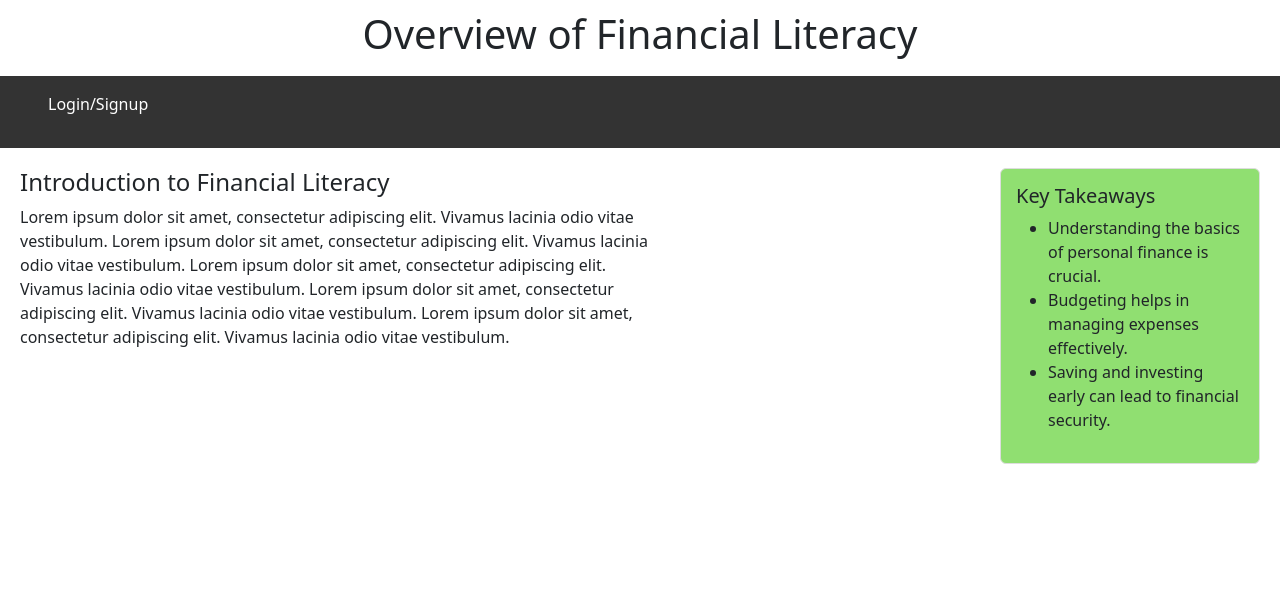
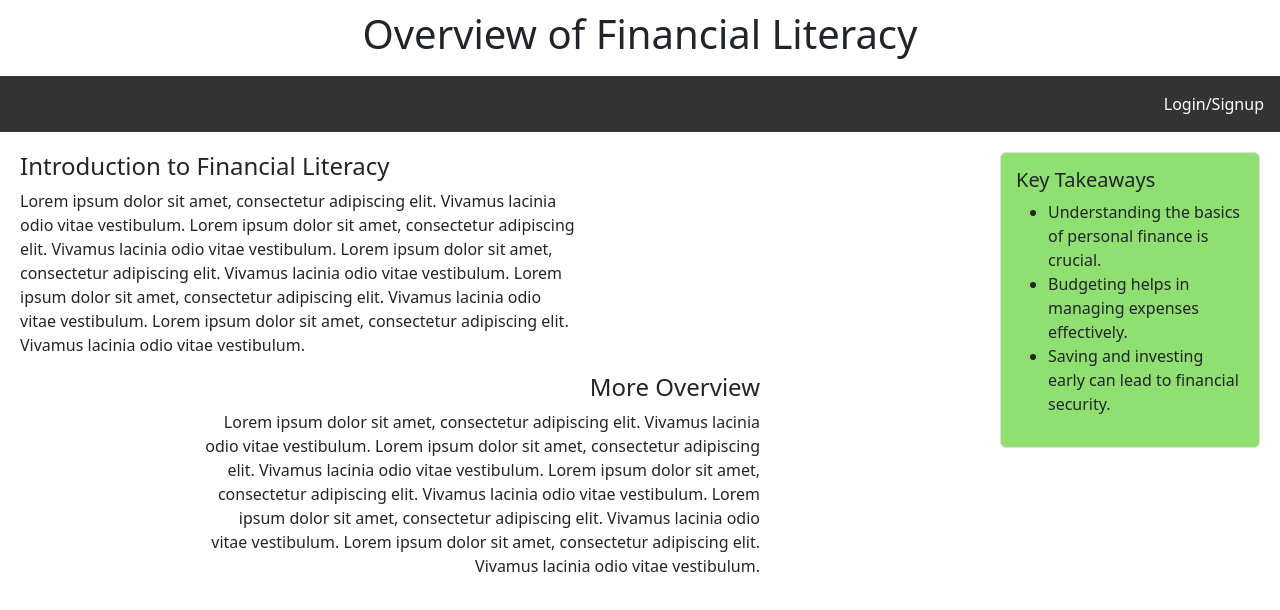
Before and after one commit to KameronCarter/Thesis, a React (Vite) app in the folder client/: page / in a window 1280 px wide. Shown: the top 610 px of the page. Built offline with nearby package versions, Linux system fonts and the light colour scheme.

Commit message:
Current verison of home page with correct navbar

```diff
--- a/client/src/components/Navbar.jsx
+++ b/client/src/components/Navbar.jsx
@@ -5,7 +5,7 @@ function Navbar() {
     return (
         <>
             <nav className="navbar">
-                <ul className='navbar-links'>
+                <ul>
                     <li><Link to="/Login">Login/Signup</Link></li>
                 </ul>
             </nav>
--- a/client/src/components/navbar.css
+++ b/client/src/components/navbar.css
@@ -1,18 +1,21 @@
-/* Navbar.css */
 .navbar {
     background-color: #333;
     padding: 1rem;
+    /* width: 100%; */
 }
+
 
 .navbar ul {
     display: flex;
+    justify-content: flex-end;
     list-style: none;
-    align-items: center;
-    gap: 1rem;
+    margin: 0;
+    padding: 0;
+    width: 100%;
 }
 
-.navbar-links {
-    justify-content: space-between;
+.navbar li {
+    margin-left: 1rem;
 }
 
 .navbar a {
--- a/client/src/pages/Home.jsx
+++ b/client/src/pages/Home.jsx
@@ -20,8 +20,17 @@ function Home() {
 
             <div className="main-container">
                 <section className="content">
+
                     <h4>Introduction to Financial Literacy</h4>
-                    <p>
+                    <p className="left-section">
+                        Lorem ipsum dolor sit amet, consectetur adipiscing elit. Vivamus lacinia odio vitae vestibulum.
+                        Lorem ipsum dolor sit amet, consectetur adipiscing elit. Vivamus lacinia odio vitae vestibulum.
+                        Lorem ipsum dolor sit amet, consectetur adipiscing elit. Vivamus lacinia odio vitae vestibulum.
+                        Lorem ipsum dolor sit amet, consectetur adipiscing elit. Vivamus lacinia odio vitae vestibulum.
+                        Lorem ipsum dolor sit amet, consectetur adipiscing elit. Vivamus lacinia odio vitae vestibulum.
+                    </p>
+                    <h4 className="right-section">More Overview</h4>
+                    <p className="right-section">
                         Lorem ipsum dolor sit amet, consectetur adipiscing elit. Vivamus lacinia odio vitae vestibulum.
                         Lorem ipsum dolor sit amet, consectetur adipiscing elit. Vivamus lacinia odio vitae vestibulum.
                         Lorem ipsum dolor sit amet, consectetur adipiscing elit. Vivamus lacinia odio vitae vestibulum.
--- a/client/src/pages/Login.jsx
+++ b/client/src/pages/Login.jsx
@@ -2,7 +2,9 @@ import { useState } from "react";
 import { Link } from "react-router-dom";
 import axios from "axios";
 import { useNavigate } from "react-router-dom";
+import './Home.css';
 
+//Dr. Sahu Github: pratapsahu1980
 function Login() {
     const [email, setEmail] = useState("");
     const [password, setPassword] = useState("");
@@ -67,14 +69,16 @@ function Login() {
                             onChange={(e) => setPassword(e.target.value)}  //Assigns value in input field to setPassword variable
                         />
                     </div>
-                    <button type="submit" className="btn btn-success w-100 rounded-0">
+                    <button type="submit" className="btn btn-custom w-100 rounded-3">
                         Login
                     </button>
                 </form>
-                <p style={{ textAlign: "center" }}>
+
+                <p className="text-center fs-6 m-2">
                     Don't have an account?
                 </p>
-                <Link to="/register" className="btn btn-default border w-100 bg-light rounded-0 text-decoration-none">Sign Up</Link>
+                <Link to="/register" className="btn btn-custom w-100 rounded-3">Sign Up</Link>
+                <Link to="/" className="btn btn-custom w-100 rounded-3 mt-2">Home</Link>
             </div>
         </div>
     )
--- a/client/src/pages/Signup.jsx
+++ b/client/src/pages/Signup.jsx
@@ -2,6 +2,7 @@ import { useState } from "react";
 import { Link } from "react-router-dom";
 import axios from "axios";
 import { useNavigate } from "react-router-dom";
+import './Home.css';
 
 function Signup() {
     const [name, setName] = useState("");
@@ -10,7 +11,7 @@ function Signup() {
     const [error, setError] = useState(""); //State to hold error message
     const navigate = useNavigate();
 
-    const handleSubmit = (e) => {
+    const handleSubmit = (e) => {   //Handles form submission using an event object passed as a parameter (e in this case)
         e.preventDefault();
         setError(""); //Clears errors to allow me to post that the email is already in use to the user instead of in the console
 
@@ -81,12 +82,12 @@ function Signup() {
                             onChange={(e) => setPassword(e.target.value)}  //Assigns value in input field to setPassword variable
                         />
                     </div>
-                    <button type="submit" className="btn btn-success w-100 rounded-0">
+                    <button type="submit" className="btn btn-custom w-100 rounded-3">
                         Register
                     </button>
                 </form>
                 <p style={{ textAlign: "center" }}>Already have an account?</p>
-                <Link to="/login" className="btn btn-default border w-100 bg-light rounded-0 text-decoration-none">
+                <Link to="/login" className="btn btn-custom w-100 rounded-3">
                     Login
                 </Link>
 
--- a/client/src/pages/home.css
+++ b/client/src/pages/home.css
@@ -14,9 +14,22 @@
 
 .content {
     flex: 1;
-    margin-right: 300px;
+    margin-right: 200px;
     /* Space for fixed sidebar */
 }
+
+.right-section {
+    margin-left: auto;
+    width: 75%;
+    text-align: right;
+}
+
+.left-section {
+    margin-right: auto;
+    width: 75%;
+    text-align: left;
+}
+
 
 .sidebar {
     right: 20px;
@@ -28,3 +41,15 @@
     border: 1px solid #ddd;
     border-radius: 6px;
 }
+
+/*Below is styling for buttons for login and signup pages*/
+.btn-custom {
+    background-color: maroon;
+    color: orange;
+    border: none;
+}
+
+.btn-custom:hover {
+    background-color: #640000; /* darker shade on hover */
+    color: orange;
+}
```
Also changed, not shown: 1 other file (tests, documents, lock files or other folders).
